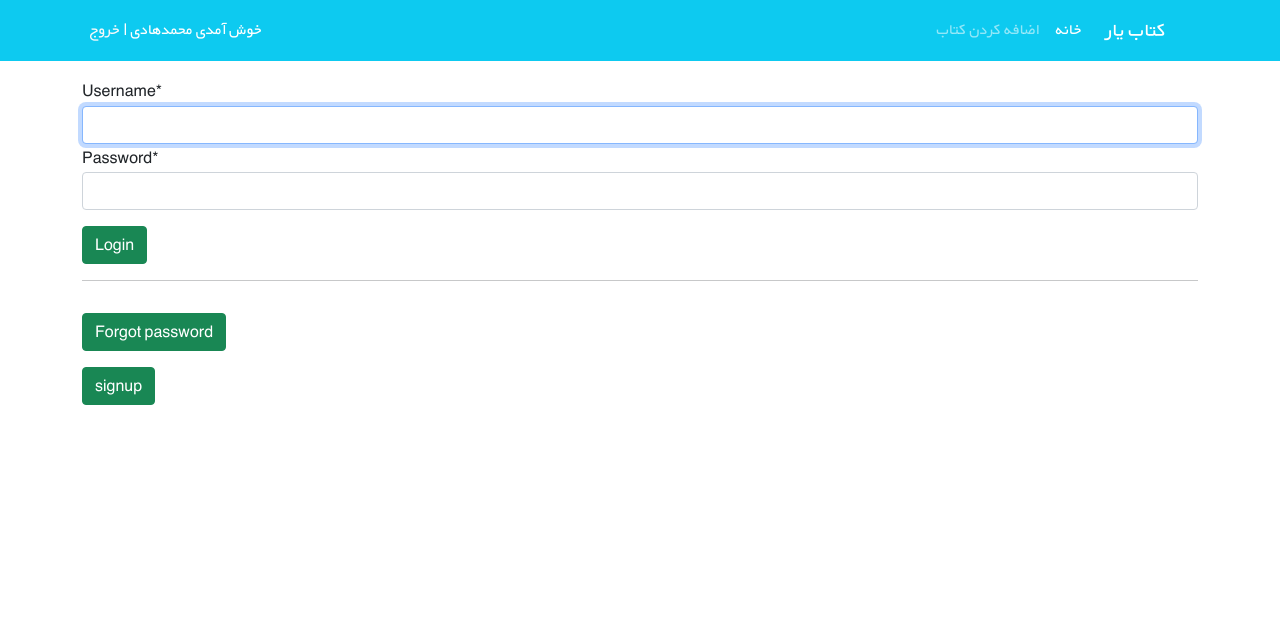
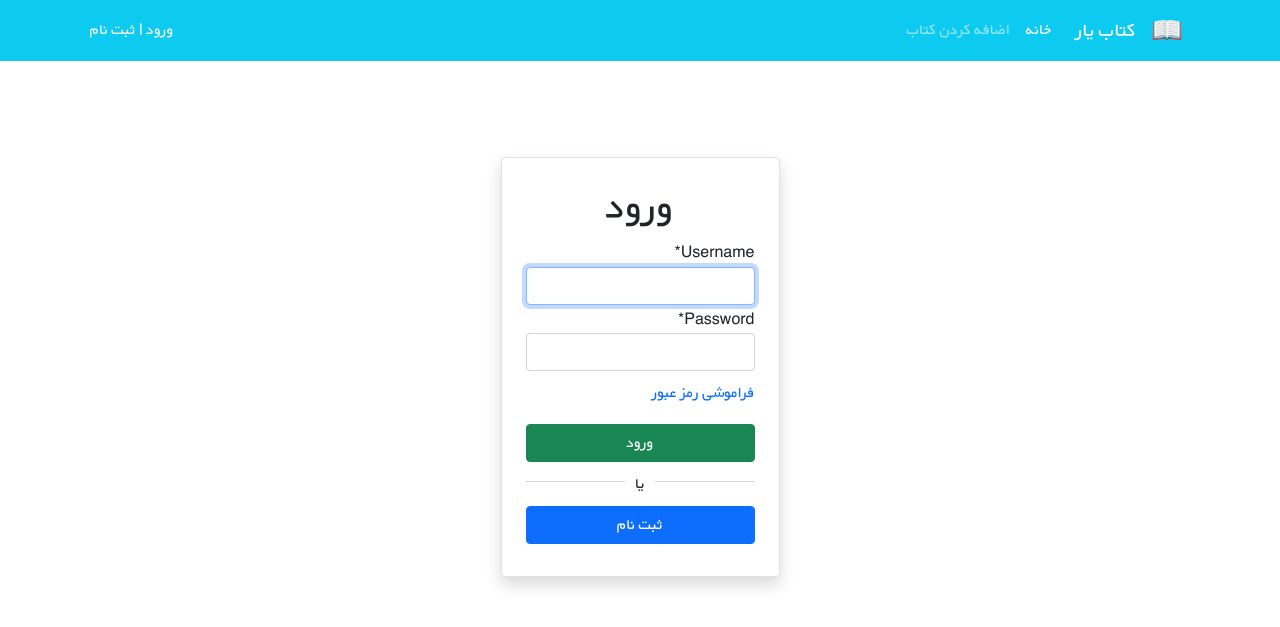
Before and after one commit to ka1antarBAB/Django_bookstore_project, a Django app: page /accounts/login/ in a window 1280 px wide. Shown: the top 627 px of the page. Run offline with Django 4.2, Linux system fonts and the light colour scheme; some libraries are stand-ins or nearby versions.

Commit message:
update login nad password_reset tempalte

```diff
--- a/books/templates/books/book_list.html
+++ b/books/templates/books/book_list.html
@@ -17,7 +17,7 @@
                         <div class="col-md-8 h-100">
                             <div class="d-flex flex-column justify-content-between h-100">
                                 <div class="card-body">
-                                    <a href="{{ book.get_absolute_url }}">
+                                    <a class="text-decoration-none" href="{{ book.get_absolute_url }}">
                                         <h3 class="card-title"><strong>{{ book.title }}</strong></h3>
                                     </a>
                                     <p class="card-text pt-3">{{ book.description|truncatewords:20 }}</p>
--- a/templates/_Base.html
+++ b/templates/_Base.html
@@ -11,28 +11,40 @@
           integrity="sha384-1BmE4kWBq78iYhFldvKuhfTAU6auU8tT94WrHftjDbrCEXSU1oBoqyl2QvZ6jIW3" crossorigin="anonymous">
 
     <link rel="stylesheet" href="{% static "css/style.css" %}">
+    {% block style %} {% endblock style %}
     <title>{% block title %} {% endblock title %}</title>
+
 </head>
 <body>
 <nav class="navbar navbar-expand-lg navbar-dark bg-info" dir="rtl">
     <div class="container">
         <a class="navbar-brand" href="#">
-{#            <img src="icons/book.png" alt="" height="30"#}
-{#                 class="d-inline-block align-text-top">#}
+            <img src="{% static "icons/book.png" %}" alt="" height="30"
+                 class="d-inline-block align-text-top">
         </a>
-        <a class="navbar-brand mx-3" href="#">کتاب یار</a>
+        <a class="navbar-brand mx-3" href="{% url 'book_list' %}">کتاب یار</a>
         <button class="navbar-toggler" type="button" data-bs-toggle="collapse" data-bs-target="#navbarNavAltMarkup"
                 aria-controls="navbarNavAltMarkup" aria-expanded="false" aria-label="Toggle navigation">
             <span class="navbar-toggler-icon"></span>
         </button>
         <div class="collapse navbar-collapse" id="navbarNavAltMarkup">
             <div class="navbar-nav">
-                <a class="nav-link active" aria-current="page" href="#">خانه</a>
-                <a class="nav-link" href="#">اضافه کردن کتاب</a>
+                <a class="nav-link active" aria-current="page" href="{% url 'home' %}">خانه</a>
+                <a class="nav-link" href="{% url "book_create" %}">اضافه کردن کتاب</a>
             </div>
         </div>
-        <div class="mx-2 text-white">خوش آمدی محمدهادی | <a class="link-light text-decoration-none" href="#">خروج</a>
+        <div class="mx-2 text-white">
+            {% if user.is_authenticated %}
+                خوش آمدی {{ user.username }} |
+                <a class="link-light text-decoration-none" href="{% url 'logout' %}">خروج </a>
+            {% else %}
+                <a class="link-light text-decoration-none" href="{% url 'login' %}">ورود </a> |
+                <a class="link-light text-decoration-none" href="{% url 'signup' %}">ثبت نام </a>
+            {% endif %}
+
         </div>
+
+    </div>
     </div>
 </nav>
 
--- a/templates/registration/login.html
+++ b/templates/registration/login.html
@@ -1,23 +1,33 @@
 {% extends '_Base.html' %}
-
+{% load static %}
 {% load crispy_forms_tags %}
+{% block style %}
+    <link rel="stylesheet" href="{% static "css/login.css" %}">
+{% endblock style %}
 {% block title %}
     login
 {% endblock title %}
+
 {% block content %}
-    <form class="mt-3" action="" method="POST">
-        {% csrf_token %}
-        {{ form|crispy }}
-        <button class="btn btn-success mt-3" Type="submit">Login</button>
-    </form>
-    <hr>
-    <div>
-        <a href="{% url 'password_reset' %}">
-            <button class="btn btn-success mt-3" Type="submit">Forgot password</button>
-        </a>
-        <br>
-        <a href="{% url 'signup' %}">
-            <button class="btn btn-success mt-3" Type="submit">signup</button>
-        </a>
+    <div class="d-flex justify-content-center mt-5" dir="rtl">
+        <div class="col-xl-3 col-lg-4 col-md-5 col-sm-5 col-xs-6 bg-white m-3 m-sm-5 border rounded px-4 pt-4 pb-3 shadow">
+            <h1 class="text-center">ورود</h1>
+            <form method="POST">
+                {% csrf_token %}
+                {{ form|crispy }}
+                <div class="d-flex justify-content-between align-items-center">
+                    <div class="mt-2">
+                        <a class="text-decoration-none" href="{% url 'password_reset' %}">فراموشی رمز عبور</a>
+                    </div>
+                </div>
+                <button type="submit" class="btn btn-success mt-3 w-100">ورود</button>
+                <div class="line-with-middle-sep">
+                      <span>
+                        یا
+                      </span>
+                </div>
+                <a href="{% url 'signup' %}" class="btn btn-primary mt-2 mb-3 w-100">ثبت نام</a>
+            </form>
+        </div>
     </div>
 {% endblock content %}
```
Also changed, not shown: templates/home.html (+0 -9 lines), templates/registration/password_reset_form.html (+22 -6 lines).
